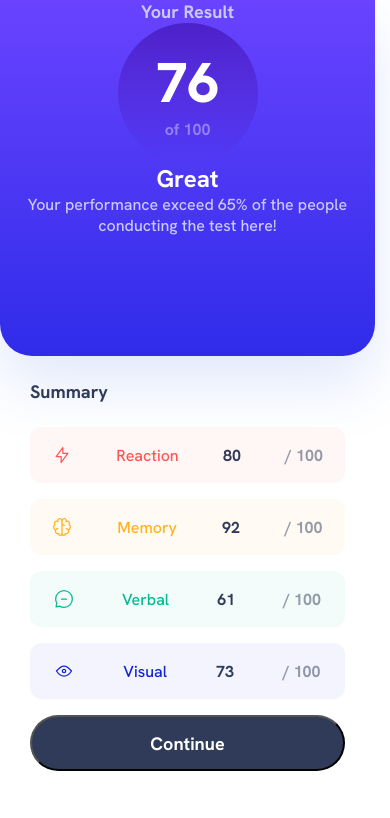
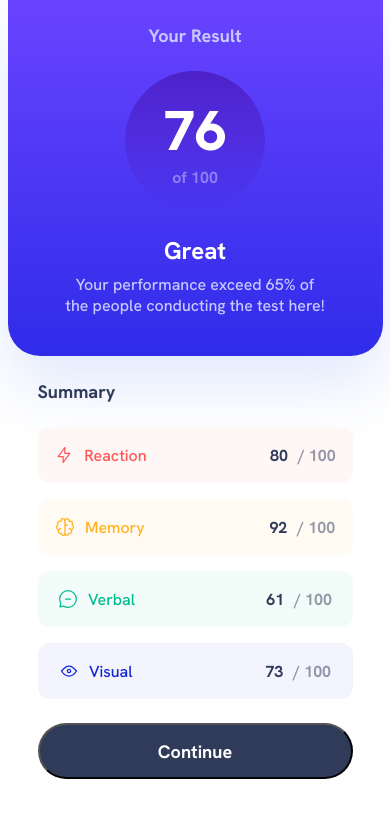
Before and after one commit to lanagrdzelishvili/result-summary-component-main, a plain HTML site: page index.html in a window 390 px wide. Drawn offline with Linux system fonts and the light colour scheme.

Commit message:
mobile-version

```diff
--- a/index.html
+++ b/index.html
@@ -24,28 +24,44 @@
     <div class="summary">
         <p class="summaryp">Summary</p>
         <div class="reaction">
+            <div class="div1">
                 <svg xmlns="http://www.w3.org/2000/svg" width="20" height="20" fill="none" viewBox="0 0 20 20"><path stroke="#F55" stroke-linecap="round" stroke-linejoin="round" stroke-width="1.25" d="M10.833 8.333V2.5l-6.666 9.167h5V17.5l6.666-9.167h-5Z"/></svg>
                 <span class="spanreaction">Reaction</span>
+            </div>
+            <div class="div2">
                 <span class="reactionspan1">80</span>
                 <span class="reactionspan2">/ 100</span>
             </div>
+        </div>
         <div class="memory">
+            <div class="div1">
                 <svg xmlns="http://www.w3.org/2000/svg" width="20" height="20" fill="none" viewBox="0 0 20 20"><path stroke="#FFB21E" stroke-linecap="round" stroke-linejoin="round" stroke-width="1.25" d="M5.833 11.667a2.5 2.5 0 1 0 .834 4.858"/><path stroke="#FFB21E" stroke-linecap="round" stroke-linejoin="round" stroke-width="1.25" d="M3.553 13.004a3.333 3.333 0 0 1-.728-5.53m.025-.067a2.083 2.083 0 0 1 2.983-2.824m.199.054A2.083 2.083 0 1 1 10 3.75v12.917a1.667 1.667 0 0 1-3.333 0M10 5.833a2.5 2.5 0 0 0 2.5 2.5m1.667 3.334a2.5 2.5 0 1 1-.834 4.858"/><path stroke="#FFB21E" stroke-linecap="round" stroke-linejoin="round" stroke-width="1.25" d="M16.447 13.004a3.334 3.334 0 0 0 .728-5.53m-.025-.067a2.083 2.083 0 0 0-2.983-2.824M10 3.75a2.085 2.085 0 0 1 2.538-2.033 2.084 2.084 0 0 1 1.43 2.92m-.635 12.03a1.667 1.667 0 0 1-3.333 0"/></svg>
                 <span class="spanmemory">Memory</span>
+            </div>
+            <div class="div2">
                 <span class="memoryspan1">92</span>
                 <span class="memoryspan2">/ 100</span>
             </div>
+        </div>
         <div class="verbal">
+            <div class="div1">
                 <svg xmlns="http://www.w3.org/2000/svg" width="20" height="20" fill="none" viewBox="0 0 20 20"><path stroke="#00BB8F" stroke-linecap="round" stroke-linejoin="round" stroke-width="1.25" d="M7.5 10h5M10 18.333A8.333 8.333 0 1 0 1.667 10c0 1.518.406 2.942 1.115 4.167l-.699 3.75 3.75-.699A8.295 8.295 0 0 0 10 18.333Z"/></svg>
                 <span class="spanverbal">Verbal</span>
+            </div>
+            <div class="div2">
                 <span class="verbalspan1">61</span>
                 <span class="verbalspan2">/ 100</span>
             </div>
+        </div>
         <div class="visual">
+            <div class="div1">
                 <svg xmlns="http://www.w3.org/2000/svg" width="20" height="20" fill="none" viewBox="0 0 20 20"><path stroke="#1125D6" stroke-linecap="round" stroke-linejoin="round" stroke-width="1.25" d="M10 11.667a1.667 1.667 0 1 0 0-3.334 1.667 1.667 0 0 0 0 3.334Z"/><path stroke="#1125D6" stroke-linecap="round" stroke-linejoin="round" stroke-width="1.25" d="M17.5 10c-1.574 2.492-4.402 5-7.5 5s-5.926-2.508-7.5-5C4.416 7.632 6.66 5 10 5s5.584 2.632 7.5 5Z"/></svg>
                 <span class="spanvisual">Visual</span>
+            </div>
+            <div class="div2">
                 <span class="visualspan1">73</span>
                 <span class="visualspan2">/ 100</span>
+            </div>
         </div>
         <button>Continue</button>
     </div>
--- a/style.css
+++ b/style.css
@@ -5,6 +5,10 @@
 }
 body {
     font-family: 'Hanken Grotesk', sans-serif;
+    display: flex;
+    flex-direction: column;
+    justify-content: center;
+    align-items: center;
 }
 .blue {
     width: 375px;
@@ -20,6 +24,8 @@ body {
     line-height: 23px;
     text-align: center;
     color: #CAC9FF;
+
+    padding: 24px 0 24px 0;
 }
 .circle {
     margin: 0 auto;
@@ -56,15 +62,18 @@ body {
     line-height: 31px;
     text-align: center;
     color: #FFFFFF;
+
+    padding: 24px 0 8px 0;
 }
 .pp {
-    /* width: 260px; */
     font-style: normal;
     font-weight: 500;
     font-size: 16px;
     line-height: 21px;
     text-align: center;
     color: #CAC9FF;
+
+    padding: 0 57px;
 }
 
 .summary {
@@ -89,6 +98,15 @@ body {
     display: flex;
     align-items: center;
     justify-content: space-around;
+    gap: 90px;
+}
+.div1 {
+    display: flex;
+    gap: 10px;
+}
+.div2 {
+    display: flex;
+    gap: 10px;
 }
 .reaction {
     margin-top: 8px;
@@ -155,4 +173,5 @@ button {
 
     width: 315px;
     height: 56px;
+    margin-top: 8px;
 }
```
Lines whose indentation alone changed are shown as unchanged.
